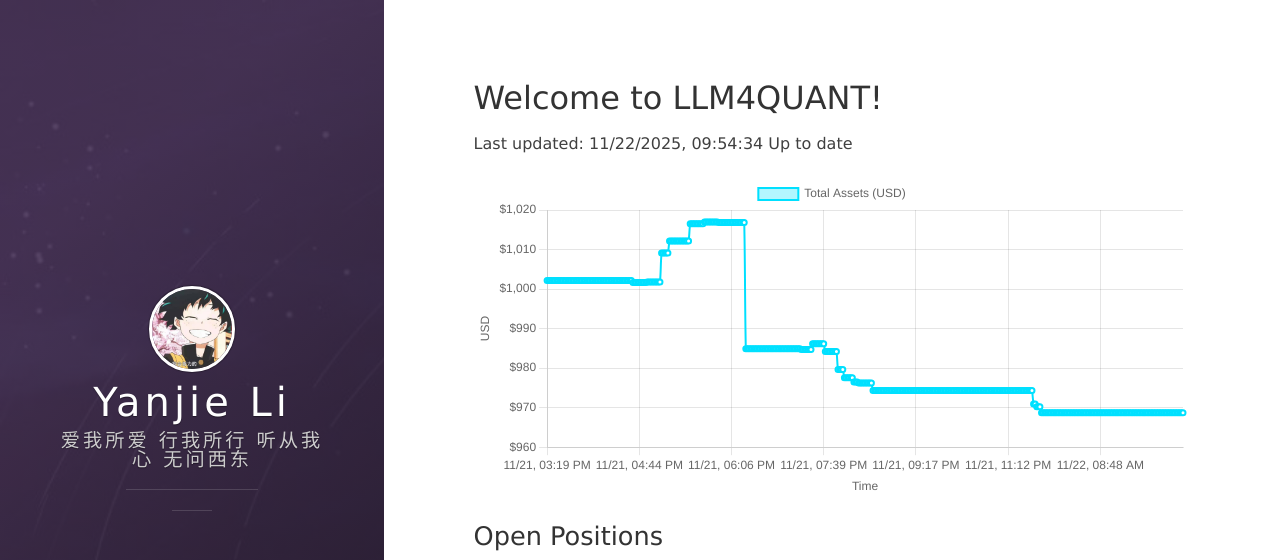
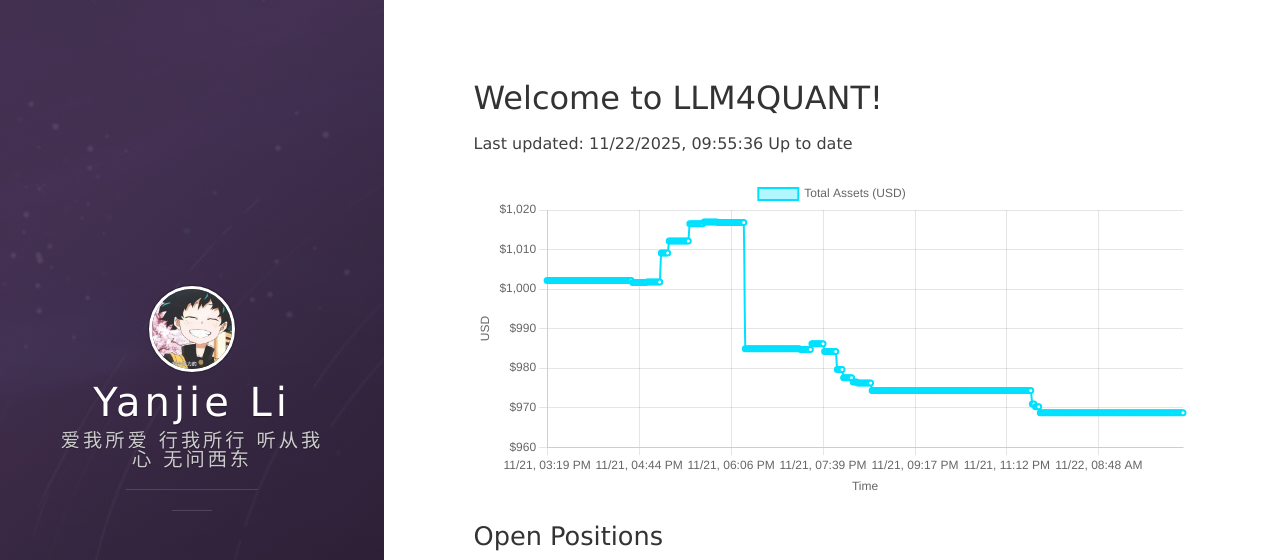
Before and after one commit to leeyegy/leeyegy.github.io, a Jekyll site: the page built from live-trading.html, in a window 1280 px wide and 1026 px high. Shown: the top 560 px of the window. Built offline with Jekyll 4.4.1, drawn with Linux system fonts in a browser that asks for light colours; nearby versions of some CDN libraries.

Commit message:
AccountMonitor: update balance history 2025-11-22T17:55:36+08:00

```diff
--- a/assets/data/binance/balance-history.json
+++ b/assets/data/binance/balance-history.json
@@ -1,5 +1,5 @@
 {
-  "generatedAt": "2025-11-22T17:54:34+08:00",
+  "generatedAt": "2025-11-22T17:55:36+08:00",
   "asset": "total_usd_value",
   "history": [
     {
@@ -1604,6 +1604,10 @@
     },
     {
       "timestamp": "2025-11-22T17:54:34+08:00",
+      "totalUsd": 968.69074819
+    },
+    {
+      "timestamp": "2025-11-22T17:55:36+08:00",
       "totalUsd": 968.69074819
     }
   ]
```
